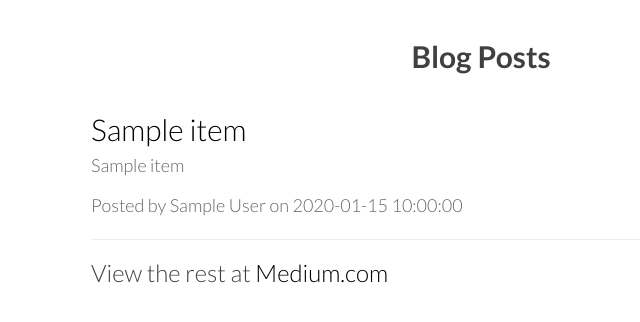
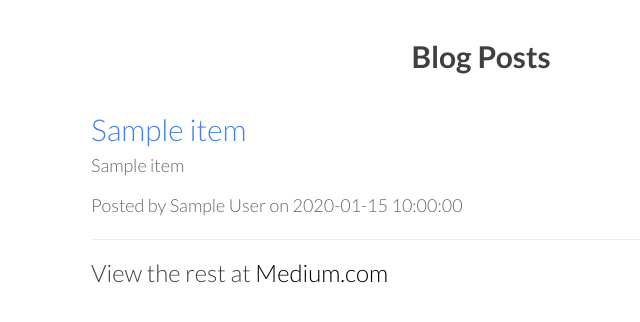
Before and after one commit to dternyak/danielternyak.com, a Flask app: template templates/blog.html in a window 1280 px wide. Shown: the part 75-397 px from the top of the page, without its empty margins (174-814 px from the left). Run offline with Flask 2, Linux system fonts and the light colour scheme; the template is opened without the code that fills it: most values are stand-ins (such as "Sample title", 1, 10 or a date in 2020); some libraries are stand-ins or nearby versions.

Commit message:
make blog links blue

```diff
--- a/templates/blog.html
+++ b/templates/blog.html
@@ -12,7 +12,7 @@
                                 <div class="post-preview">
                                     {% for item in posts %}
                                         <div>
-                                            <a href="{{ item.fullLink }}"
+                                            <a style="color: #4582ec" href="{{ item.fullLink }}"
                                                target="_blank"><h2 class="post-title">{{ item.title }}</h2></a>
                                             {% if item.subtitle %}
                                             <p style="margin-top: -15px">{{ item.subtitle }}</p>
```
